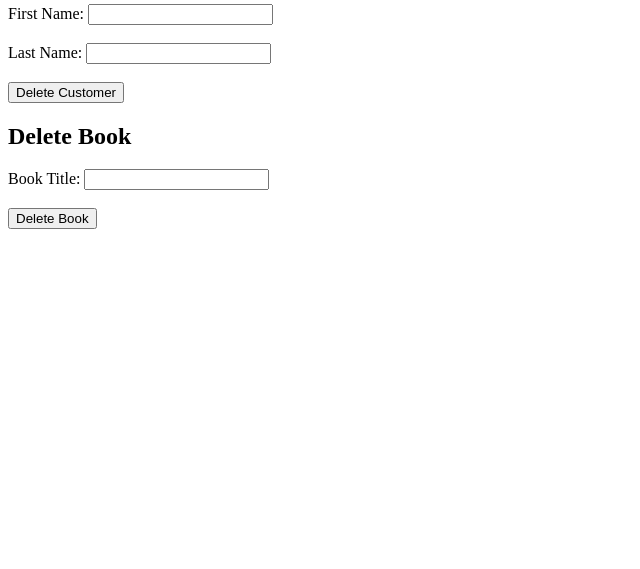
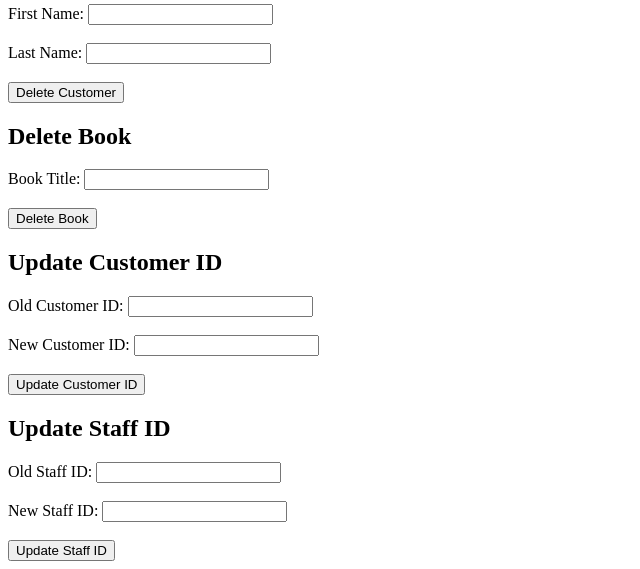
Before and after one commit to larakallas/433, a Flask app: page / in a window 1280 px wide. Shown: the part 892-1461 px from the top of the page, without its empty margins (0-640 px from the left). Before the commit the page ends 1121 px from the top, so only its background shows below. Run offline with Flask 3, Linux system fonts and the light colour scheme; data that the repository does not hold is empty; some libraries are stand-ins or nearby versions.

Commit message:
Update index.html

```diff
--- a/Templates/index.html
+++ b/Templates/index.html
@@ -71,5 +71,22 @@
         <input type="text" id="book_title" name="title" required><br><br>
         <input type="submit" value="Delete Book">
     </form>
+    <h2>Update Customer ID</h2>
+    <form action="/update_customer_id" method="post">
+        <label for="old_customer_id">Old Customer ID:</label>
+        <input type="text" id="old_customer_id" name="old_customer_id" required><br><br>
+        <label for="new_customer_id">New Customer ID:</label>
+        <input type="text" id="new_customer_id" name="new_customer_id" required><br><br>
+        <input type="submit" value="Update Customer ID">
+    </form>
+    <h2>Update Staff ID</h2>
+    <form action="/update_staff_id" method="post">
+        <label for="old_staff_id">Old Staff ID:</label>
+        <input type="text" id="old_staff_id" name="old_staff_id" required><br><br>
+        <label for="new_staff_id">New Staff ID:</label>
+        <input type="text" id="new_staff_id" name="new_staff_id" required><br><br>
+        <input type="submit" value="Update Staff ID">
+    </form>
+
 </body>
 </html>
```
